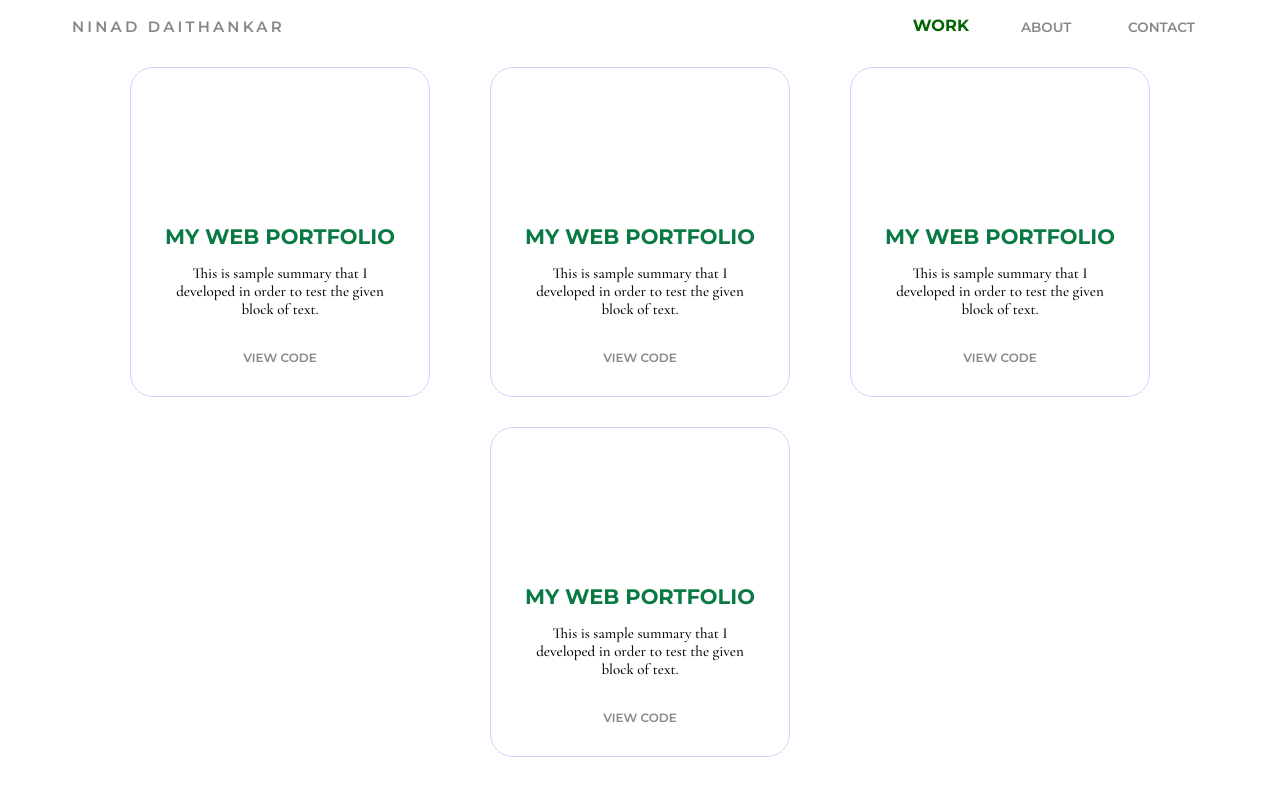
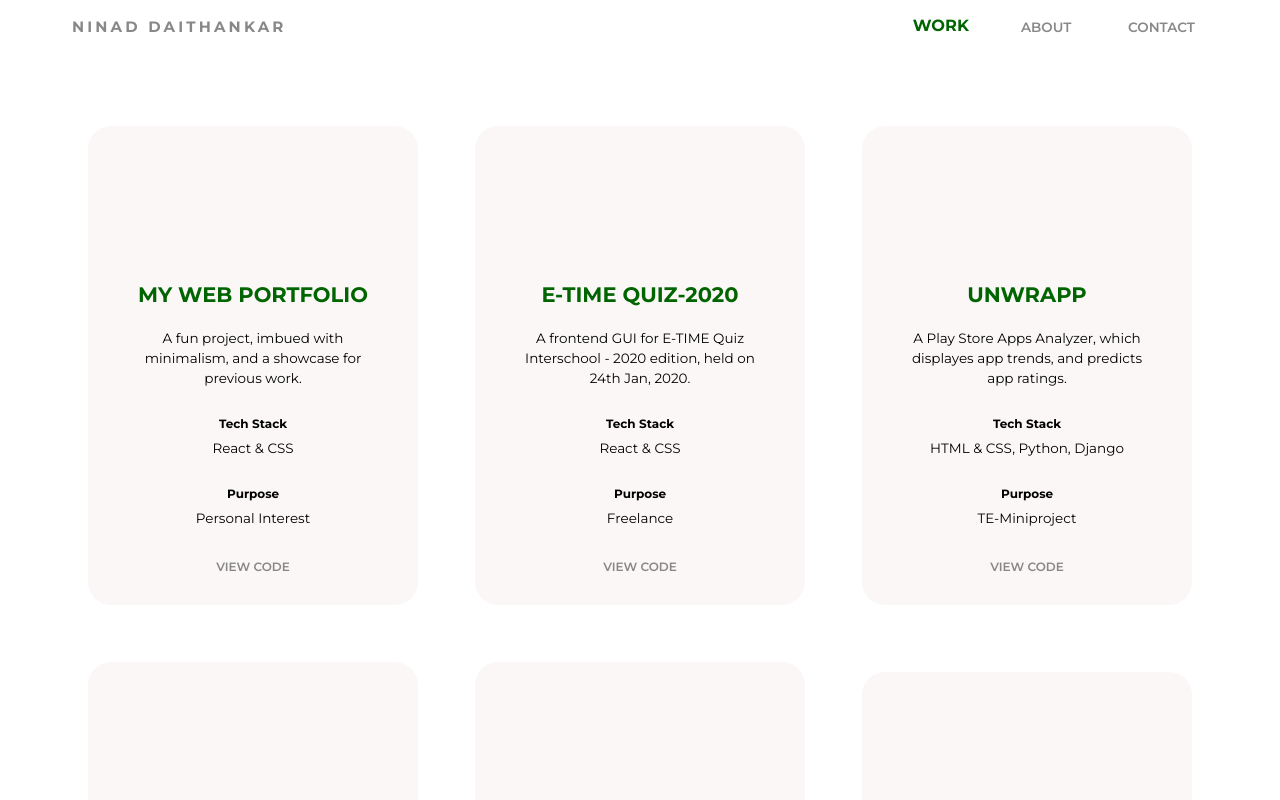
Before and after one commit to ninaddaithankar/my-portfolio, a React (Create React App) app: page /work in a window 1280 px wide. Shown: the top 800 px of the page. Built offline with nearby package versions, Linux system fonts and the light colour scheme.

Commit message:
Work Updated

```diff
--- a/src/App.css
+++ b/src/App.css
@@ -21,14 +21,6 @@ body {
 	height: 100vh;
 	width: 100vw;
 }
-
-/* .App {
-	display: flex;
-	flex-direction: column;
-	justify-content: center;
-	height: 100vh;
-	width: 100vw;
-} */
 
 .navbar {
 	font-family: 'Montserrat', sans-serif;
@@ -94,7 +86,7 @@ body {
 	margin-left: 2em;
 	font-family: 'Montserrat', sans-serif;
 	font-style: normal;
-	font-weight: 600;
+	font-weight: 800;
 	font-size: 1rem;
 	letter-spacing: 0.21em;
 	text-transform: uppercase;
@@ -127,9 +119,9 @@ body {
 	width: 40vw;
 	font-family: 'Cormorant Garamond', serif;
 	font-style: normal;
-	font-weight: 600;
+	font-weight: 700;
 	font-size: 4rem;
-	line-height: 108%;
+	line-height: 1.12;
 	text-align: right;
 	color: #1a1a1a;
 }
@@ -143,14 +135,13 @@ body {
 }
 
 .about-large-text {
-	margin-bottom: 1em;
 	font-style: normal;
-	font-weight: 600;
+	font-weight: 700;
 	font-size: 4rem;
-	line-height: 108.6%;
+	line-height: 1.12;
 	text-align: right;
 
-	color: #000000;
+	color: #2a2a2a;
 }
 
 .about-text {
@@ -184,39 +175,50 @@ body {
 /* Work Section */
 
 .work-flex {
-	margin: auto;
+	margin: 3em auto;
+	width: 80em;
 	justify-content: center;
-	width: 80em;
 	align-items: center;
 	display: flex;
 	flex-flow: row wrap;
 }
 
 .card {
-	width: 20em;
-	margin: 1em 2em;
+	width: 22em;
+	margin: 1.9em;
 	padding: 2em;
 	display: block;
-	border: 1px solid #d4d1ff;
+	/* border: 1px solid #d4d1ff; */
 	box-sizing: border-box;
 	border-radius: 23px;
 	text-align: center;
+	background-color: rgb(251, 247, 247);
 }
 
 .card-title {
 	margin-top: 6em;
+	margin-bottom: 0.7em;
 	font-family: Montserrat;
 	font-weight: bold;
 	font-size: 1.4rem;
 	text-transform: uppercase;
-
-	color: #0a7a44;
+	color: darkgreen;
 }
 
-.card-summary {
-	padding: 0 1em;
-	margin-top: 1em;
-	margin-bottom: 2em;
+.card-subtitle {
+	margin-top: 0.5em;
+	font-family: 'Montserrat';
+	font-size: 0.8rem;
+	font-weight: 700;
+	padding: 1rem;
+	padding-bottom: 0;
+}
+
+.card-text {
+	font-family: Montserrat;
+	font-size: 0.9rem;
+	line-height: 1.5;
+	padding: 0.5em 0.5em;
 }
 
 @media (min-width: 1270px) and (max-width: 1461px) {
--- a/src/components/About.js
+++ b/src/components/About.js
@@ -11,9 +11,11 @@ const About = () => {
 						<br /> call life was made by
 						<br /> people no smarter
 						<br /> than you. And you
-						<br /> can change it. ”<br />
+						<br /> can change it. ”
 					</div>
-					<div className='quoter-text'>- Steve Jobs</div>
+					<div className='quoter-text' style={{ marginTop: '1.8em' }}>
+						- Steve Jobs
+					</div>
 				</section>
 
 				<section class='vertical-border'></section>
@@ -61,7 +63,7 @@ const About = () => {
 					</div>
 					<div
 						className=' about-footer'
-						style={{ marginTop: '4rem', marginBottom: '0.2rem' }}
+						style={{ marginTop: '3em', marginBottom: '0.2rem' }}
 					>
 						Currently, Full Stack Intern at Edgelytics
 					</div>
--- a/src/components/Work.js
+++ b/src/components/Work.js
@@ -2,12 +2,54 @@ import React from 'react';
 import Card from './generic/Card';
 
 const Work = () => {
+	const works = [
+		{
+			title: 'My Web Portfolio',
+			summary:
+				'A fun project, imbued with minimalism, and a showcase for previous work.',
+			techStack: 'React & CSS',
+			purpose: 'Personal Interest',
+		},
+		{
+			title: 'E-TIME Quiz-2020',
+			summary:
+				'A frontend GUI for E-TIME Quiz Interschool - 2020 edition,	held on 24th Jan, 2020.',
+			techStack: 'React & CSS',
+			purpose: 'Freelance',
+		},
+		{
+			title: 'Unwrapp',
+			summary:
+				'A Play Store Apps Analyzer, which displayes app trends, and predicts app ratings.',
+			techStack: 'HTML & CSS, Python, Django',
+			purpose: 'TE-Miniproject',
+		},
+		{
+			title: 'Time Quiz-2019',
+			summary:
+				'A fun project, imbued with minimalism, and a showcase for previous work.',
+			techStack: 'JavaFX, CSS & XML',
+			purpose: 'Freelance',
+		},
+		{
+			title: 'Time Quiz-2018',
+			summary:
+				'A fun project, imbued with minimalism, and a showcase for previous work.',
+			techStack: 'Java, Swing',
+			purpose: 'Freelance',
+		},
+		{
+			title: 'My Web Portfolio',
+			summary:
+				'A fun project, imbued with minimalism, and a showcase for previous work.',
+			purpose: 'Personal',
+		},
+	];
 	return (
 		<div className='work-flex'>
-			<Card />
-			<Card />
-			<Card />
-			<Card />
+			{works.map((work) => (
+				<Card key={work.title} work={work} />
+			))}
 		</div>
 	);
 };
--- a/src/components/generic/Card.js
+++ b/src/components/generic/Card.js
@@ -1,16 +1,21 @@
 import React from 'react';
 import { Link } from 'react-router-dom';
 
-const Card = () => {
+const Card = (props) => {
+	const { title, summary, techStack, purpose } = props.work;
 	return (
 		<div className='card'>
 			<div className='card-inner-square'></div>
-			<div className='card-title'>My Web Portfolio</div>
-			<div className='card-summary'>
-				This is sample summary that I developed in order to test the given block
-				of text.
-			</div>
-			<Link className='btn-link'>View Code</Link>
+			<div className='card-title'>{title}</div>
+			{/* <div className='card-subtitle'>Summary</div> */}
+			<div className='card-text'>{summary}</div>
+			<div className='card-subtitle'>Tech Stack</div>
+			<div className='card-text'>{techStack}</div>
+			<div className='card-subtitle'>Purpose</div>
+			<div className='card-text'>{purpose}</div>
+			<Link className='btn-link' style={{ marginTop: '2em' }}>
+				View Code
+			</Link>
 		</div>
 	);
 };
```
